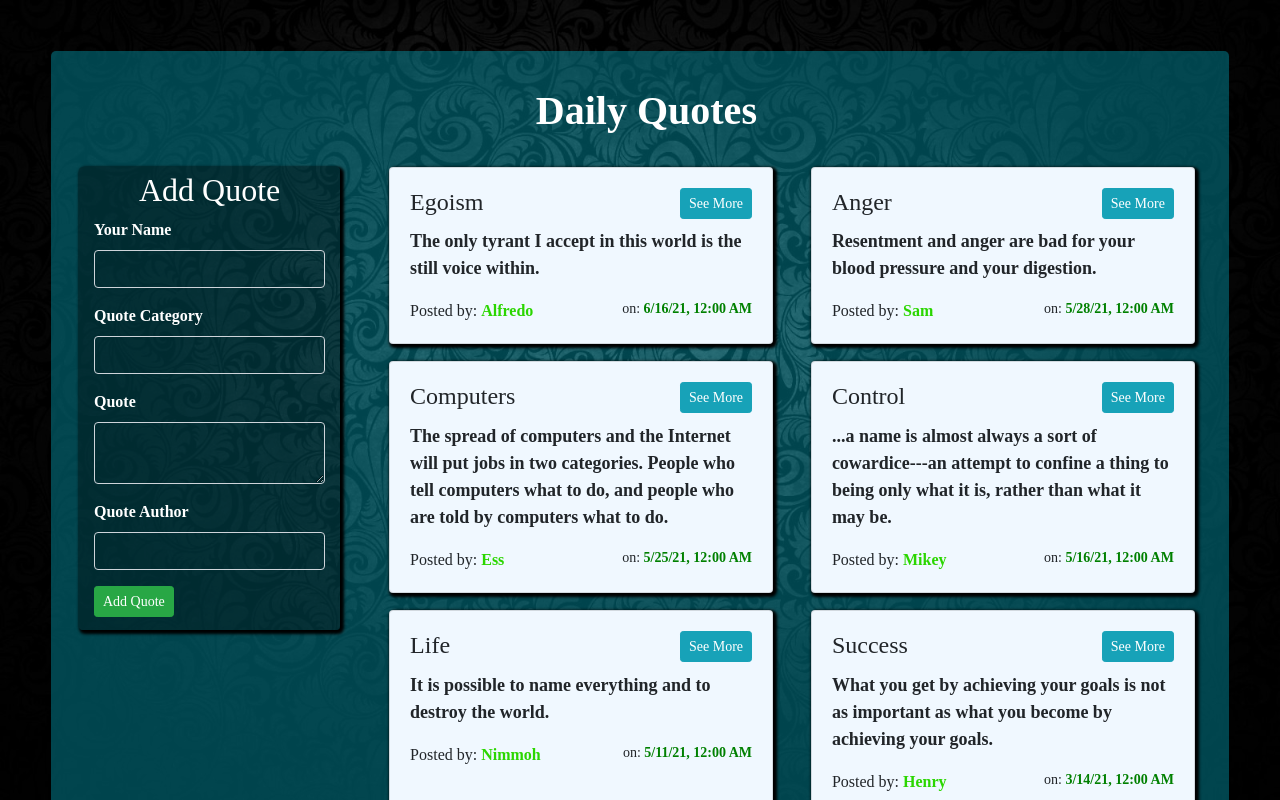
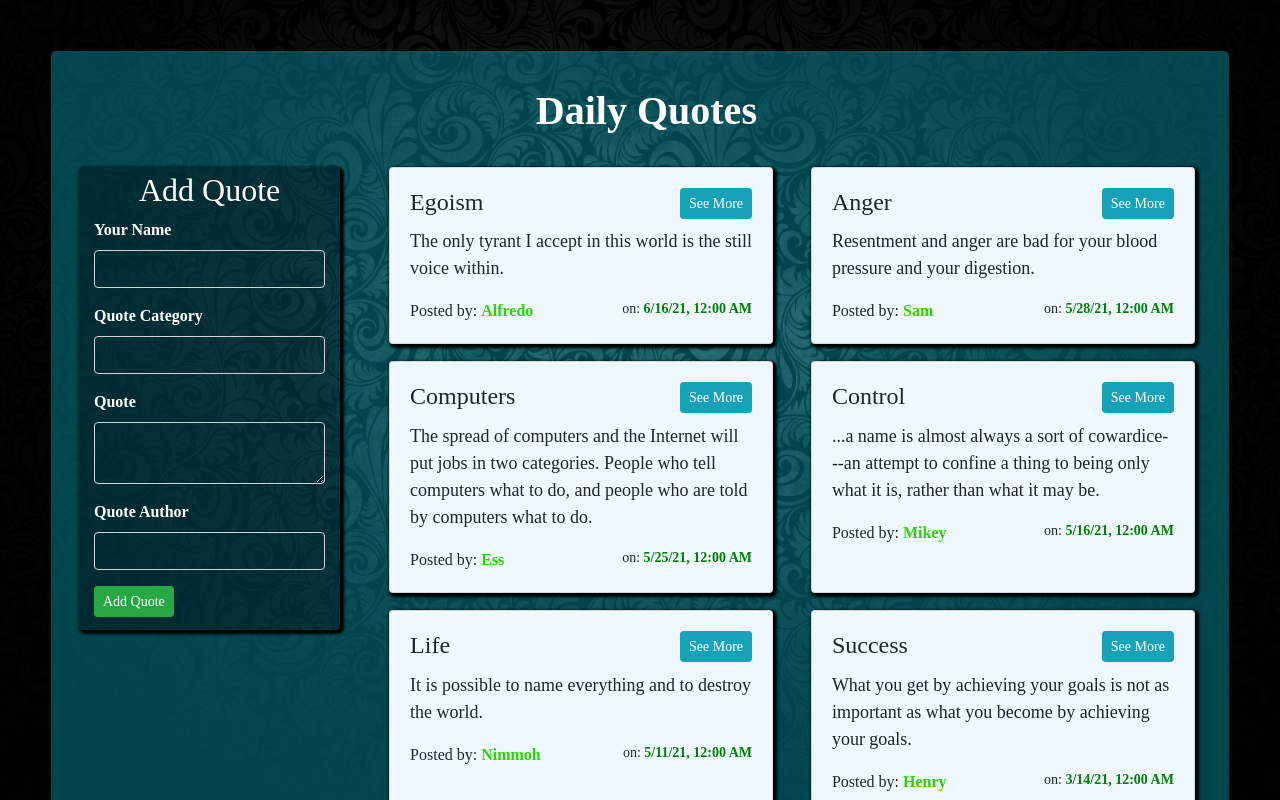
Before and after one commit to TechVictorKE/quotes.io, an Angular app: page / in a window 1280 px wide. Shown: the top 800 px of the page. Built offline with nearby package versions, Linux system fonts and the light colour scheme; a web font is replaced by a local one; what @sweetalert2/ngx-sweetalert2 would draw is missing.

Commit message:
Changed card text font weight

```diff
--- a/src/app/quotes/quotes.component.css
+++ b/src/app/quotes/quotes.component.css
@@ -50,6 +50,6 @@ span{
 }
 .card-text{
   font-family: 'Courgette', cursive;
-  font-weight: 570;
+  font-weight: 500;
   font-size: 18px;
 }
```
